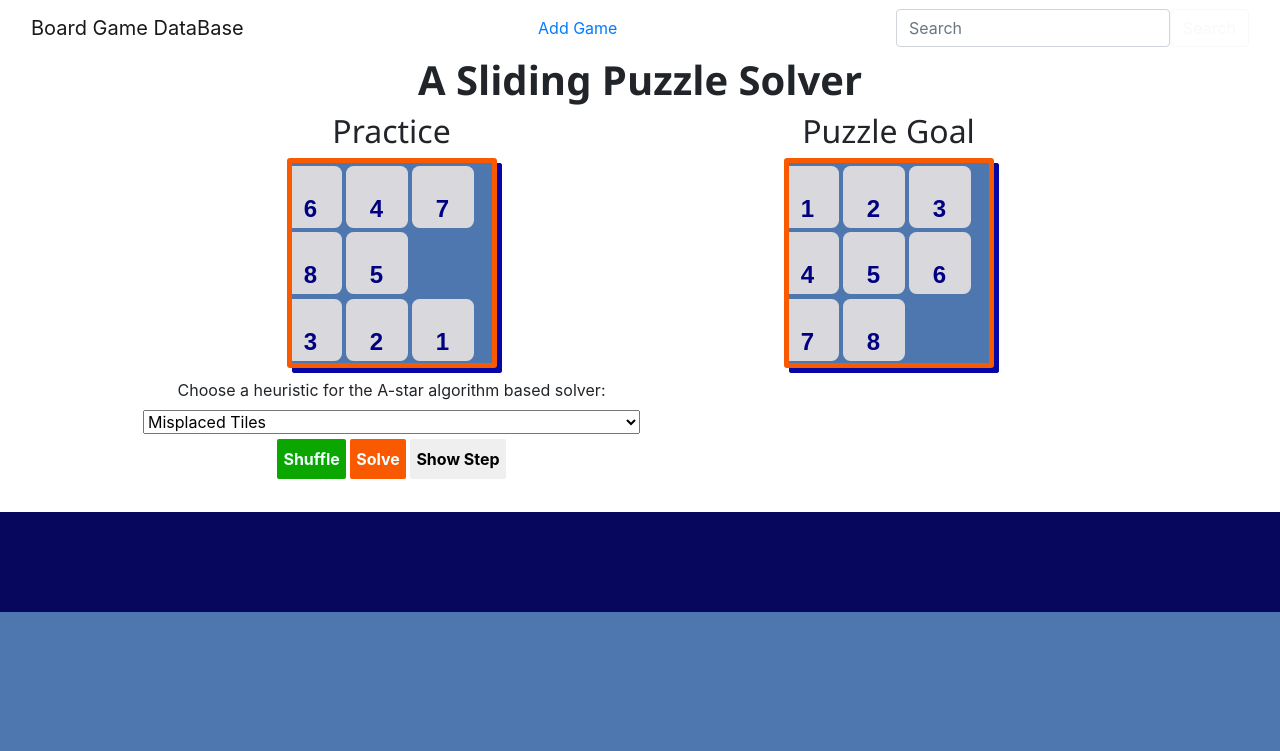
After one commit to lucyhecht1/Interactive-Slide-Puzzle, a Flask app: template Sliding-Puzzle-main/templates/index.html in a window 1280 px wide; the page is wider, and only the part inside the window is pictured. The commit adds this page. Shown: the top 751 px of that part. Run offline with Flask 3, Linux system fonts and the light colour scheme; the template is opened without the code that fills it, so the values that code supplies are empty; some libraries are stand-ins or nearby versions.

Commit message:
Added required items, changed file paths

```diff
--- /dev/null
+++ b/Sliding-Puzzle-main/server.py
@@ -0,0 +1,106 @@
+import json
+from flask import Flask, url_for
+from flask import render_template
+from flask import Response, request, jsonify
+app = Flask(__name__)
+
+
+@app.route('/')
+def hello_world():
+    return render_template('index.html')
+
+
+@app.route('/result', methods=["GET"])
+def results():
+    global games
+    search_query = request.args.get('query', '').strip().lower()
+    title_results = [
+        game for game in games if search_query in game["title"].lower()]
+    maker_results = [
+        game for game in games if search_query in game["maker"].lower()]
+    cat_results = [
+        game for game in games if search_query in game["category"].lower()]
+    results = {"title": title_results,
+               "maker": maker_results, "cat": cat_results}
+    num_matches = len(title_results) + len(maker_results) + len(cat_results)
+    return render_template('search_results.html', results=results, search_query=search_query, num_matches=num_matches)
+
+
+@app.route('/view/<int:entry_id>')
+def details(entry_id):
+    global games
+    game = games[entry_id]
+    other_games = [games[i] for i in game["same_maker_games"]]
+
+    return render_template('view.html', game=game, other_games=other_games)
+
+
+@app.route('/edit/<int:entry_id>')
+def edit(entry_id):
+    global games
+    game = games[entry_id]
+    return render_template('edit.html', game=game)
+
+
+@app.route('/add')
+def add():
+    return render_template('add.html')
+
+
+@app.route('/autocomplete_data')
+def autocomplete_data():
+    global games
+    titles = [game.get('title') for game in games]
+    makers = [game.get('maker') for game in games]
+    cat = [game.get('category') for game in games]
+    data = list(set(titles + makers + cat))
+    return jsonify(data)
+
+
+@app.route('/send_game', methods=['GET'])
+def send_game():
+    global games
+    id = int(request.args.get("id"))
+    return jsonify(games[id])
+
+
+@app.route('/add_game', methods=['POST'])
+def add_game():
+    global games
+    data = request.get_json()
+    same_games = [game["id"]
+                  for game in games if data["maker"].lower() == game["maker"].lower()]
+    for id in same_games:
+        games[id]["same_maker_games"].append(len(games))
+
+    steps = data["rules"].split(",")
+
+    new_game = {"id": len(games), "title": data["title"], "image": data["image"], "year": data["year"],
+                "description": data["description"], "maker": data["maker"], "player_number": data["players"],
+                "time": data["time"], "category": data["category"], "steps": steps, "same_maker_games": same_games}
+    games.append(new_game)
+    return jsonify(new_game["id"])
+
+
+@app.route('/edit_game', methods=['POST'])
+def edit_game():
+    global games
+    data = request.get_json()
+    same_games = [game["id"]
+                  for game in games if data["maker"].lower() == game["maker"].lower() and data["id"] != game["id"]]
+    steps = data["rules"].split(",")
+
+    for id in same_games:
+        if int(data["id"]) not in games[id]["same_maker_games"]:
+            games[id]["same_maker_games"].append(int(data["id"]))
+
+    edited_game = {"id": int(data["id"]), "title": data["title"], "image": data["image"], "year": data["year"],
+                   "description": data["description"], "maker": data["maker"], "player_number": data["players"],
+                   "time": data["time"], "category": data["category"], "steps": steps, "same_maker_games": same_games}
+    games[int(data["id"])] = edited_game
+
+    return jsonify(edited_game["id"])
+
+
+if __name__ == '__main__':
+    app.run(debug=True)
--- a/Sliding-Puzzle-main/index.html
+++ b/Sliding-Puzzle-main/templates/index.html
@@ -1,14 +1,6 @@
-<!DOCTYPE html>
-<html>
-	<head>
-		<meta name="viewport" content="width=device-width, initial-scale=1.0"/>
-		<meta http-equiv="Content-Type" content="text/html; charset=UTF-8"/>
-		<link rel="stylesheet" href="style.css" media="screen">
+{% extends "layout.html" %}
 
-		<title>Sliding Tile Puzzle</title>
-	</head>
-
-	<body>
+{% block content %}
 		<h1>A Sliding Puzzle Solver</h1>
 		<div class="container">
 			<canvas id="confetti"></canvas>
@@ -81,10 +73,9 @@
 		<script src="https://code.jquery.com/jquery-3.6.0.js" integrity="sha256-H+K7U5CnXl1h5ywQfKtSj8PCmoN9aaq30gDh27Xc0jk=" crossorigin="anonymous"></script>
 		<!-- <script type="text/javascript" src="js/jquery.js"></script> -->
 		<script src="https://cdn.jsdelivr.net/npm/js-priority-queue@0.1.5/priority-queue.min.js"></script>
-		<script type="text/javascript" src="js/hashset.js"></script>
-		<script type="text/javascript" src="js/hashtable.js"></script>
+		<script type="text/javascript" src="static/hashset.js"></script>
+		<script type="text/javascript" src="static/hashtable.js"></script>
 		<script src="https://cdn.jsdelivr.net/npm/canvas-confetti@1.5.1/dist/confetti.browser.min.js"></script>
 
-		<script type="text/javascript" src="index.js"></script>
-	</body>
-</html>
+		<script type="text/javascript" src="static/index.js"></script>
+	{% endblock %}
--- /dev/null
+++ b/Sliding-Puzzle-main/templates/layout.html
@@ -0,0 +1,46 @@
+<!doctype html>
+<html lang="en">
+  <head>
+    <!-- Required meta tags -->
+    <meta charset="utf-8">
+    <meta name="viewport" content="width=device-width, initial-scale=1">
+     <link rel="icon" href="data:,">
+
+<!-- jquery -->
+  <script src="http://code.jquery.com/jquery-3.3.1.min.js"></script>
+  <script src="https://code.jquery.com/ui/1.12.0/jquery-ui.min.js"></script>
+  <link rel="stylesheet" href="http://code.jquery.com/ui/1.12.1/themes/base/jquery-ui.css">
+  <script type="text/javascript" src="{{ url_for('static', filename = 'index.js') }}"></script>
+
+  <!-- Bootstrap CSS -->
+  <link rel="stylesheet" href="https://stackpath.bootstrapcdn.com/bootstrap/4.2.1/css/bootstrap.min.css">
+
+
+  <link rel="stylesheet" href="{{url_for('static', filename='style.css')}}">
+
+
+
+    <title>Slide Puzzle</title>
+  </head>
+  <body>
+
+
+    <nav class="navbar navbar-expand-lg navbar-light">
+      <div class="container-fluid">
+        <a class="navbar-brand serif" href="/">Board Game DataBase</a>
+        <a class="nav-link active serif white cen" aria-current="page" href="/add">Add Game</a>
+        <form id="searchForm" class="d-flex">
+          <input class="form-control me-2 searchbar" type="search" placeholder="Search" aria-label="Search" id="search" autocomplete="off">
+          <button id="searchButton" class="btn btn-outline-light serif" type="submit">Search</button>
+        </form>
+      </div>
+    </nav>
+
+
+    <div>
+        {% block content %}
+        {% endblock %}
+    </div>
+
+  </body>
+</html>
```
Also changed, not shown: Sliding-Puzzle-main/static/hashset.js (renamed from Sliding-Puzzle-main/js/hashset.js), Sliding-Puzzle-main/static/hashtable.js (renamed from Sliding-Puzzle-main/js/hashtable.js), Sliding-Puzzle-main/static/index.js (renamed from Sliding-Puzzle-main/index.js), Sliding-Puzzle-main/static/style.css (renamed from Sliding-Puzzle-main/style.css).
